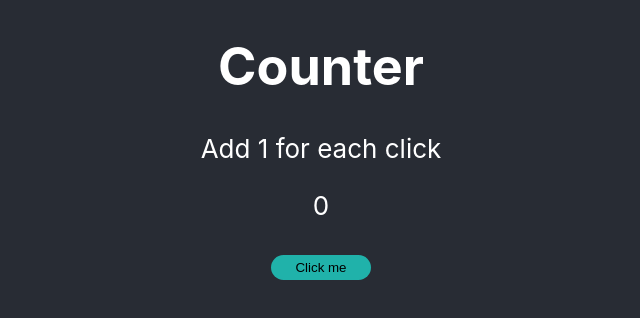
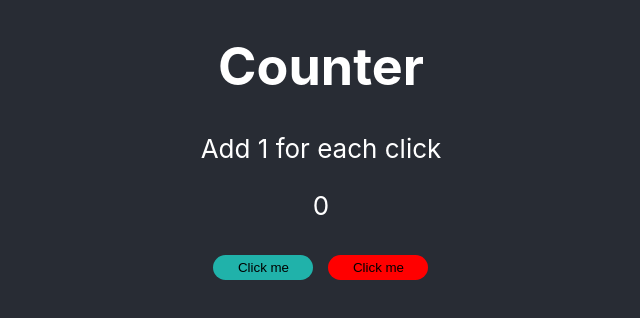
Before and after one commit to ivansu995/demo-app, a React (Create React App) app: page / in a window 1280 px wide. Shown: the top 318 px of the page, without its empty margins (319-959 px from the left). Built offline with nearby package versions, Linux system fonts and the light colour scheme.

Commit message:
New button added

```diff
--- a/src/App.css
+++ b/src/App.css
@@ -24,13 +24,22 @@
   color: white;
 }
 
-.custom-button {
+.plus-button {
   width: 100px;
   height: 25px;
   background-color: lightseagreen;
   border-radius: 15px;
   border-width: 0;
 
+}
+
+.minus-button {
+  width: 100px;
+  height: 25px;
+  background-color: red;
+  border-radius: 15px;
+  border-width: 0;
+  margin-left: 15px;
 }
 
 .App-link {
--- a/src/App.js
+++ b/src/App.js
@@ -4,18 +4,24 @@ import React, {useState} from 'react';
 function App() {
 
   const [count, setCount] = useState(0);
-  const counteValue = 1;
+  const counterValue = 1;
 
   return (
     <div className="App">
       <header className="App-header">
         <div>
           <h1>Counter</h1>
-          <p>Add {counteValue} for each click</p>
+          <p>Add {counterValue} for each click</p>
           <p>{count}</p>
           <button
-            onClick={() => setCount(count + counteValue)}
-            className="custom-button"
+            onClick={() => setCount(count + counterValue)}
+            className="plus-button"
+          >
+            Click me
+          </button>
+          <button
+            onClick={() => setCount(count - counterValue)}
+            className="minus-button"
           >
             Click me
           </button>
```
